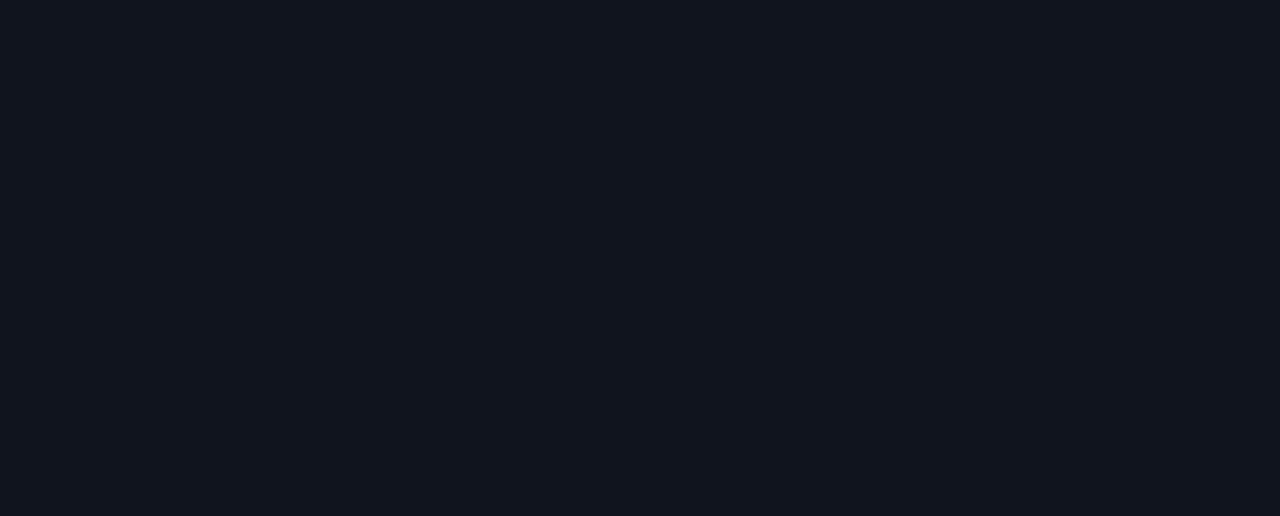
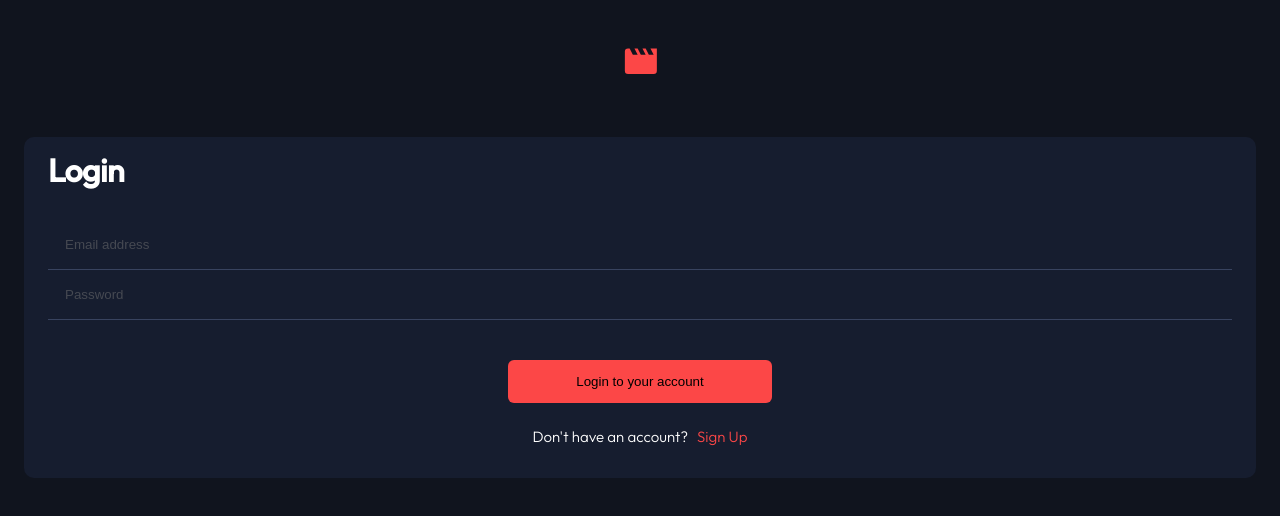
Before and after one commit to Tusho7/entertainment-web-app-front, a React (Create React App) app: page / in a window 1280 px wide. Before the commit this address had no page. Shown: the top 516 px of the page. Built offline with nearby package versions, Linux system fonts and the light colour scheme.

Commit message:
feat: Create login page, also change request link

```diff
--- a/src/App.tsx
+++ b/src/App.tsx
@@ -1,3 +1,4 @@
+import { useState } from "react";
 import { Routes, Route } from "react-router-dom";
 import Bookmarked from "./Components/Bookmarked";
 import Header from "./Components/Header";
@@ -7,13 +8,23 @@ import Movies from "./Components/Movies";
 import TvSeries from "./Components/TvSeries";
 
 function App() {
+  const [isLogin, setIsLogin] = useState<boolean>(false);
   return (
     <div className="App">
       <Routes>
-        <Route path="home" element={<Home />}></Route>
-        <Route path="movies" element={<Movies />}></Route>
-        <Route path="tvseries" element={<TvSeries />}></Route>
-        <Route path="bookmark" element={<Bookmarked />}></Route>
+        {isLogin ? (
+          <>
+            <Route path="home" element={<Home />}></Route>
+
+            <Route path="movies" element={<Movies />}></Route>
+            <Route path="tvseries" element={<TvSeries />}></Route>
+            <Route path="bookmark" element={<Bookmarked />}></Route>
+          </>
+        ) : (
+          <>
+            <Route path="/" element={<Login setIsLogin={setIsLogin} />}></Route>
+          </>
+        )}
       </Routes>
     </div>
   );
--- a/src/Components/Bookmarked.tsx
+++ b/src/Components/Bookmarked.tsx
@@ -19,7 +19,7 @@ function Bookmarked() {
   useEffect(() => {
     const data = async () => {
       const res = await axios.get(
-        "https://entertainment-web-u5fj.onrender.com/api/films"
+        "https://long-pink-pelican-cap.cyclic.app/api/films"
       );
       setListItems(res.data);
     };
@@ -66,7 +66,7 @@ function Bookmarked() {
               <div>
                 <ImageAndBookmarkDiv>
                   <MoviesPictures
-                    src={`https://entertainment-web-u5fj.onrender.com/allimages/${movie.thumbnail.regular.small}`}
+                    src={`https://long-pink-pelican-cap.cyclic.app/allimages/${movie.thumbnail.regular.small}`}
                   />
                   {movie.isBookmarked ? (
                     <BookmarkDiv>
@@ -100,7 +100,7 @@ function Bookmarked() {
               <div>
                 <ImageAndBookmarkDiv>
                   <MoviesPictures
-                    src={`https://entertainment-web-u5fj.onrender.com/allimages/${movie.thumbnail.regular.small}`}
+                    src={`https://long-pink-pelican-cap.cyclic.app/allimages/${movie.thumbnail.regular.small}`}
                   />
                   {movie.isBookmarked ? (
                     <BookmarkDiv>
@@ -177,6 +177,7 @@ const MoviesDiv = styled.div`
 `;
 const ImageAndBookmarkDiv = styled.div`
   position: relative;
+  width: 164px;
 `;
 
 const BookmarkDiv = styled.div`
--- a/src/Components/Home.tsx
+++ b/src/Components/Home.tsx
@@ -16,7 +16,7 @@ function Home() {
   useEffect(() => {
     const data = async () => {
       const res = await axios.get(
-        "https://entertainment-web-u5fj.onrender.com/api/films"
+        "https://long-pink-pelican-cap.cyclic.app/api/films"
       );
       setListItems(res.data);
     };
@@ -57,7 +57,7 @@ function Home() {
                   <div>
                     <ImageAndBookmarkDiv>
                       <TrendingImg
-                        src={`https://entertainment-web-u5fj.onrender.com/allimages/${trending.thumbnail.regular.small}`}
+                        src={`https://long-pink-pelican-cap.cyclic.app/allimages/${trending.thumbnail.regular.small}`}
                       />
 
                       {trending.isBookmarked ? (
@@ -107,7 +107,7 @@ function Home() {
               <div>
                 <ImageAndBookmarkDiv>
                   <RecommendedPictures
-                    src={`https://entertainment-web-u5fj.onrender.com/allimages/${object.thumbnail.regular.small}`}
+                    src={`https://long-pink-pelican-cap.cyclic.app/allimages/${object.thumbnail.regular.small}`}
                   />
                   {object.isBookmarked ? (
                     <BookmarkDiv>
@@ -163,6 +163,7 @@ const TrendingDiv = styled.div`
 
 const ImageAndBookmarkDiv = styled.div`
   position: relative;
+  width: 164px;
 `;
 
 const BookmarkDiv = styled.div`
--- a/src/Components/Login.tsx
+++ b/src/Components/Login.tsx
@@ -1,7 +1,38 @@
+import axios from "axios";
+import { useState } from "react";
+import { useNavigate } from "react-router-dom";
 import styled from "styled-components";
 import Logo from "../Images/logo.svg";
+import { LogIn } from "../types/data-type";
 
-function Login() {
+function Login({ setIsLogin }: LogIn) {
+  const navigate = useNavigate();
+  const [email, setEmail] = useState("");
+  const [password, setPassword] = useState("");
+  const [error, setError] = useState("");
+
+  const handleSubmit = async (e: { preventDefault: () => void }) => {
+    e.preventDefault();
+
+    try {
+      const response = await axios.post(
+        "https://long-pink-pelican-cap.cyclic.app/api/user/login",
+        {
+          email,
+          password,
+        }
+      );
+      console.log(response.status);
+
+      setIsLogin(true);
+
+      navigate("/home");
+    } catch (error) {
+      setError("Wrong email or password");
+      console.log(error);
+    }
+  };
+
   return (
     <MainContainer>
       <LogoContainer>
@@ -10,12 +41,23 @@ function Login() {
       <LoginContainer>
         <LoginText>Login</LoginText>
         <InputsContainer>
-          <form>
-            <Input placeholder="Email address" name="email" />
-            <span></span>
+          <form onSubmit={handleSubmit}>
+            <Input
+              placeholder="Email address"
+              name="email"
+              value={email}
+              onChange={(e) => setEmail(e.target.value)}
+            />
+            <span>{error && error}</span>
 
-            <Input placeholder="Password" name="password" />
-            <span></span>
+            <Input
+              placeholder="Password"
+              name="password"
+              type="password"
+              value={password}
+              onChange={(e) => setPassword(e.target.value)}
+            />
+            <span>{error && error}</span>
 
             <LoginButton type="submit">Login to your account</LoginButton>
           </form>
--- a/src/Components/Movies.tsx
+++ b/src/Components/Movies.tsx
@@ -19,7 +19,7 @@ function Movies() {
   useEffect(() => {
     const data = async () => {
       const res = await axios.get(
-        "https://entertainment-web-u5fj.onrender.com/api/films"
+        "https://long-pink-pelican-cap.cyclic.app/api/films"
       );
       setListItems(res.data);
     };
@@ -55,7 +55,7 @@ function Movies() {
                 <div>
                   <ImageAndBookmarkDiv>
                     <MoviesPictures
-                      src={`https://entertainment-web-u5fj.onrender.com/allimages/${movie.thumbnail.regular.small}`}
+                      src={`https://long-pink-pelican-cap.cyclic.app/allimages/${movie.thumbnail.regular.small}`}
                     />
                     {movie.isBookmarked ? (
                       <BookmarkDiv>
@@ -137,6 +137,7 @@ const MoviesDiv = styled.div`
 `;
 const ImageAndBookmarkDiv = styled.div`
   position: relative;
+  width: 164px;
 `;
 
 const BookmarkDiv = styled.div`
--- a/src/Components/TvSeries.tsx
+++ b/src/Components/TvSeries.tsx
@@ -19,7 +19,7 @@ function TvSeries() {
   useEffect(() => {
     const data = async () => {
       const res = await axios.get(
-        "https://entertainment-web-u5fj.onrender.com/api/films"
+        "https://long-pink-pelican-cap.cyclic.app/api/films"
       );
       setListItems(res.data);
     };
@@ -55,7 +55,7 @@ function TvSeries() {
                 <div>
                   <ImageAndBookmarkDiv>
                     <TvSeriesPictures
-                      src={`https://entertainment-web-u5fj.onrender.com/allimages/${tvseries.thumbnail.regular.small}`}
+                      src={`https://long-pink-pelican-cap.cyclic.app/allimages/${tvseries.thumbnail.regular.small}`}
                     />
                     {tvseries.isBookmarked ? (
                       <BookmarkDiv>
@@ -136,6 +136,7 @@ const TvSeriesDiv = styled.div`
 
 const ImageAndBookmarkDiv = styled.div`
   position: relative;
+  width: 164px;
 `;
 
 const TvSeriesPictures = styled.img`
--- a/src/types/data-type.d.ts
+++ b/src/types/data-type.d.ts
@@ -14,3 +14,7 @@ export interface DataTypes {
     isBookmarked: boolean;
     isTrending: boolean;
   }
+
+export interface LogIn {
+  setIsLogin: (n: boolean) => void;
+}
```
